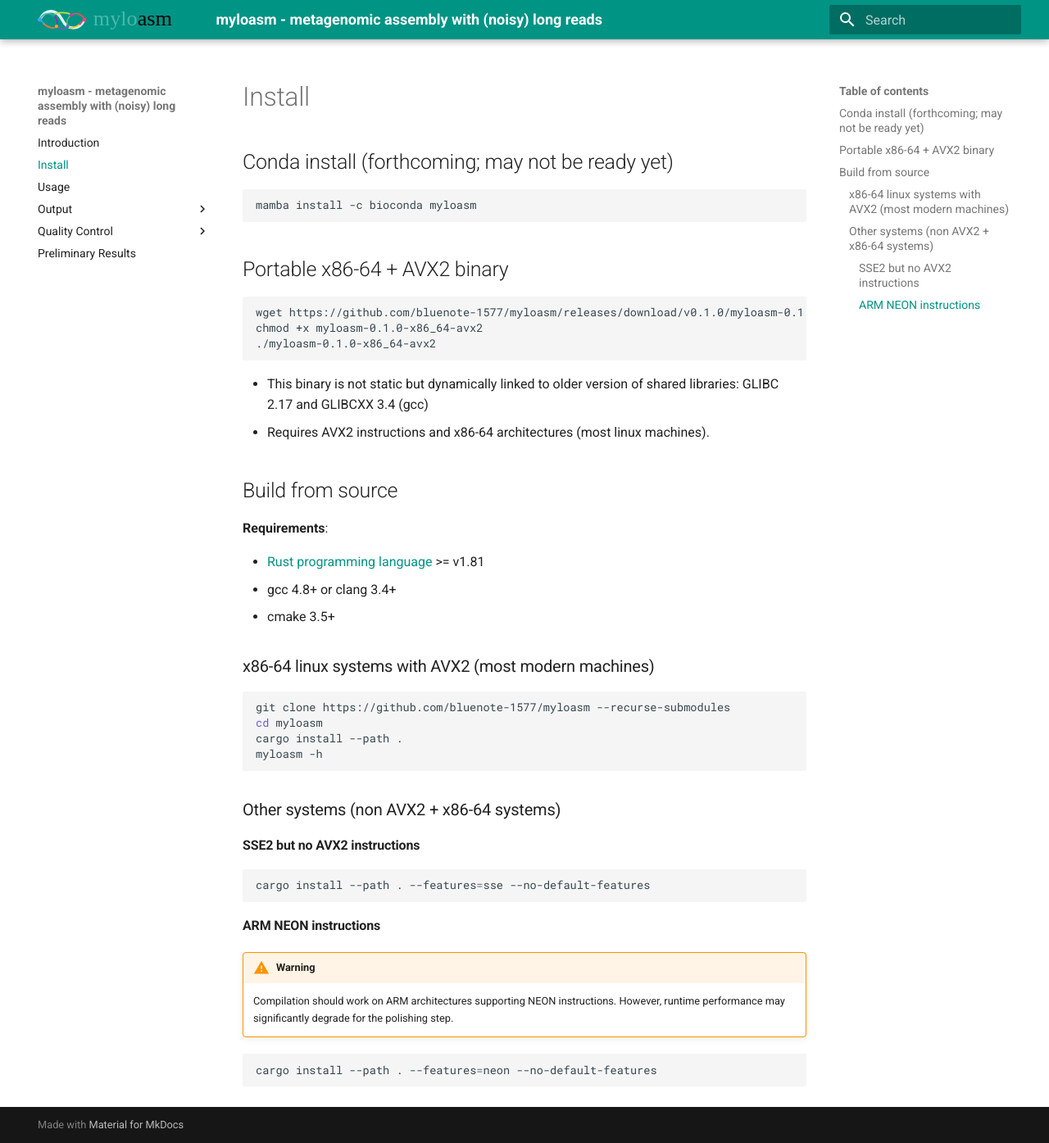
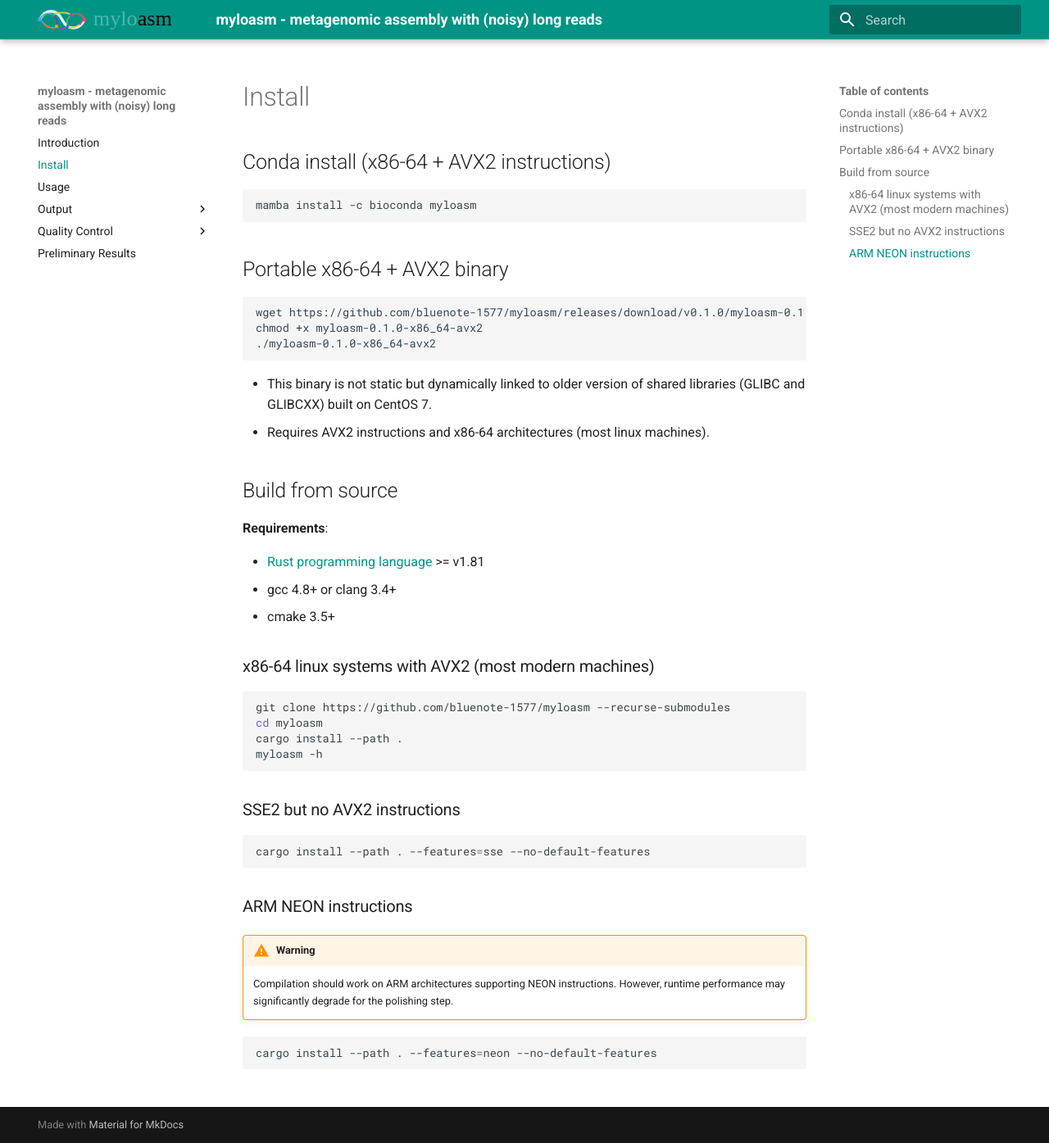
Before and after one commit to myloasm-docs/myloasm-docs.github.io, an MkDocs documentation site: the page built from docs/install.md, in a window 1280 px wide and 1395 px high. Shown: the whole window at 82% size. Built offline with MkDocs 1.6.1 and Material for MkDocs 9.7.7, drawn with Linux system fonts in a browser that asks for light colours.

Commit message:
conda working

````diff
--- a/docs/install.md
+++ b/docs/install.md
@@ -1,4 +1,4 @@
-## Conda install (forthcoming; may not be ready yet)
+## Conda install (x86-64 + AVX2 instructions)
 
 ```sh
 mamba install -c bioconda myloasm
@@ -12,7 +12,7 @@
 ./myloasm-0.1.0-x86_64-avx2
 ```
 
-- This binary is not static but dynamically linked to older version of shared libraries: GLIBC 2.17 and GLIBCXX 3.4 (gcc)
+- This binary is not static but dynamically linked to older version of shared libraries (GLIBC and GLIBCXX) built on CentOS 7.
 - Requires AVX2 instructions and x86-64 architectures (most linux machines).
 
 ## Build from source
@@ -32,15 +32,13 @@
 myloasm -h
 ```
 
-### Other systems (non AVX2 + x86-64 systems)
-
-####  SSE2 but no AVX2 instructions
+###  SSE2 but no AVX2 instructions
 
 ```sh
 cargo install --path . --features=sse --no-default-features
 ```
 
-#### ARM NEON instructions
+### ARM NEON instructions
 
 !!! warning
 
````
